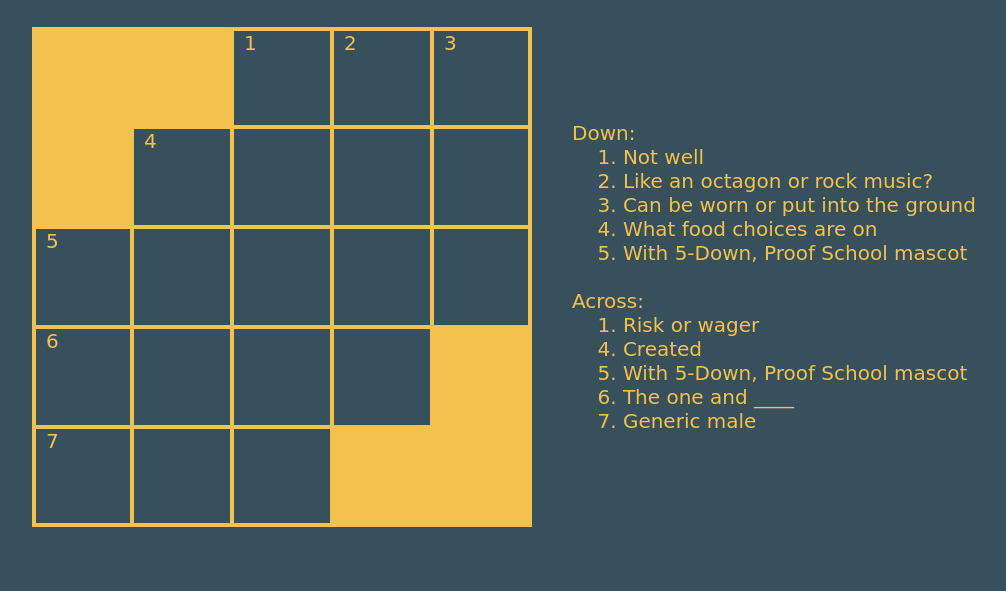
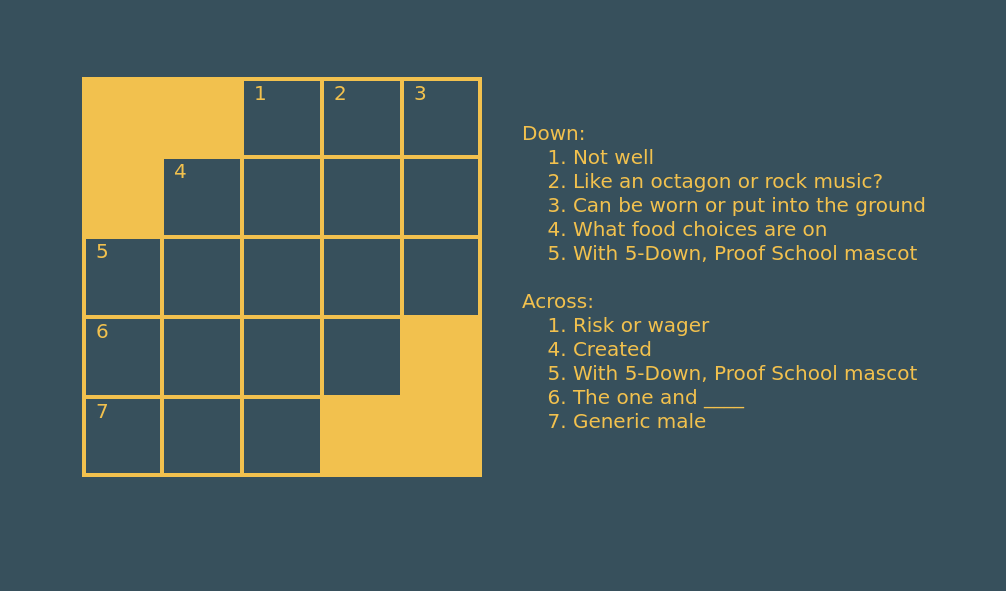
Before and after one commit to thequill-ps/mini-cross, a plain HTML site: page index.html in a window 1280 px wide. Shown: the part 209-800 px from the top of the page, without its empty margins (136-1142 px from the left). Drawn offline with Linux system fonts and the light colour scheme; a web font is replaced by a local one.

Commit message:
Add files via upload

```diff
--- a/style.css
+++ b/style.css
@@ -43,14 +43,14 @@ h2 {
 }
 
 #gameboard {
-    width: 500px;
+    width: 400px;
     display: flex;
     flex-wrap: wrap;
 }
 
 .box {
-    height: 100px;
-    width: 100px;
+    height: 80px;
+    width: 80px;
     display: grid;
     padding: 0px 10px;
     color: var(--orange);
@@ -88,7 +88,7 @@ h2 {
 .text {
     grid-row: 1;
     grid-column: 1;
-    font-size: 75px;
+    font-size: 50px;
     place-self: center;
 }
 
```
